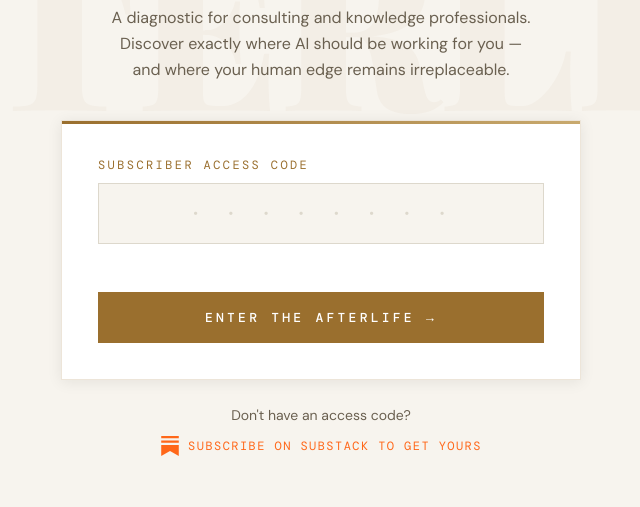
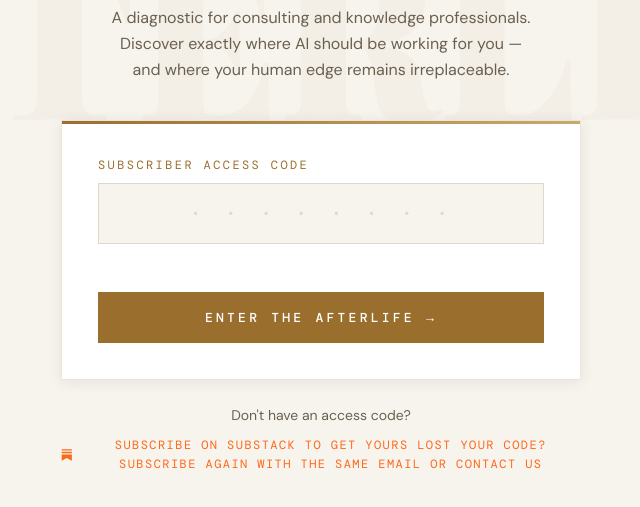
Before and after one commit to chrislchambers19333-arch/afterlife-assessment, a plain HTML site: page index.html in a window 1280 px wide. Shown: the part 467-974 px from the top of the page, without its empty margins (319-959 px from the left). Drawn offline with nearby package versions, Linux system fonts and the light colour scheme; a web font is replaced by a local one.

Commit message:
Update index.html

```diff
--- a/index.html
+++ b/index.html
@@ -537,7 +537,7 @@ canvas#quadMatrix{width:100%!important;display:block;}
       <span>Don't have an access code?</span>
       <a class="ss-link" href="https://consultingafterlife.substack.com" target="_blank">
         <svg viewBox="0 0 24 24" xmlns="http://www.w3.org/2000/svg"><path d="M22.539 8.242H1.46V5.406h21.08v2.836zM1.46 10.812V24L12 18.11 22.54 24V10.812H1.46zM22.54 0H1.46v2.836h21.08V0z"/></svg>
-        <span>Subscribe on Substack to get yours</span>
+        <span>Subscribe on Substack to get yours Lost your code? Subscribe again with the same email or contact us</span>
       </a>
     </div>
   </div>
```
